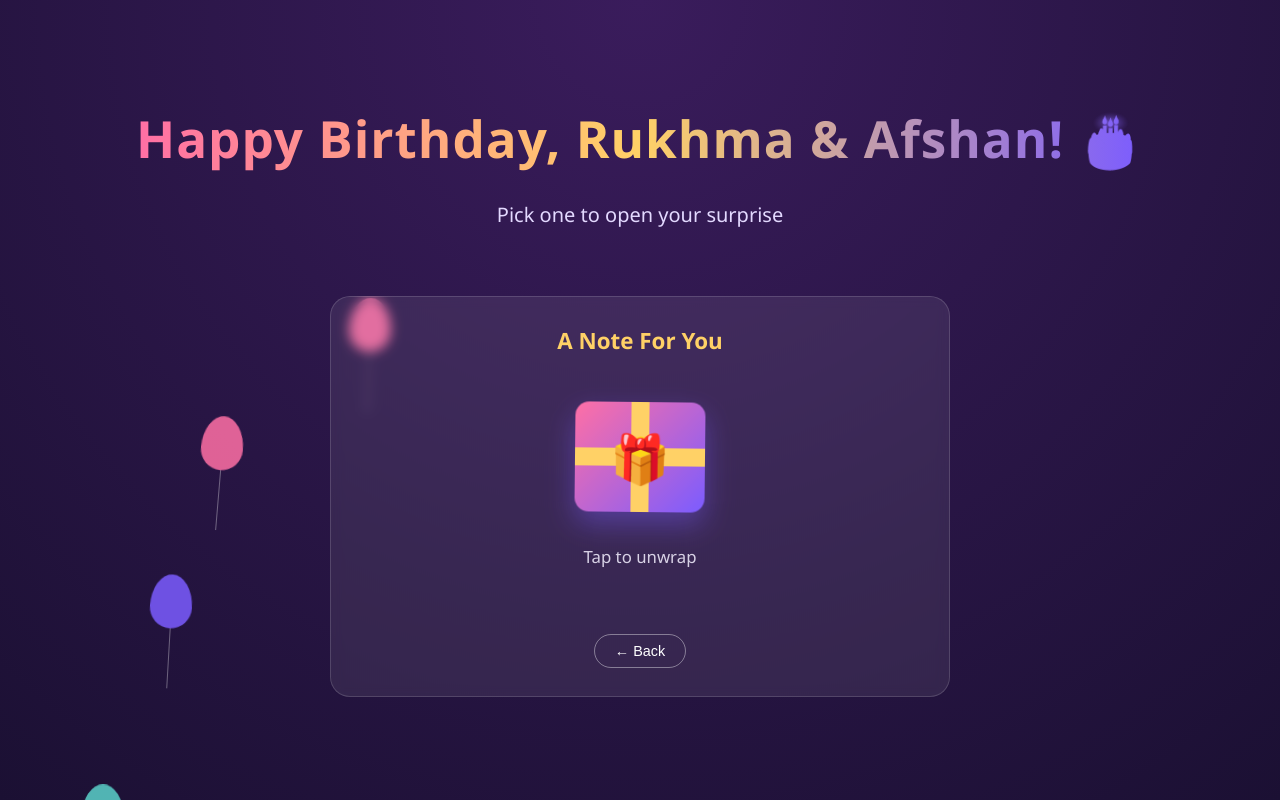
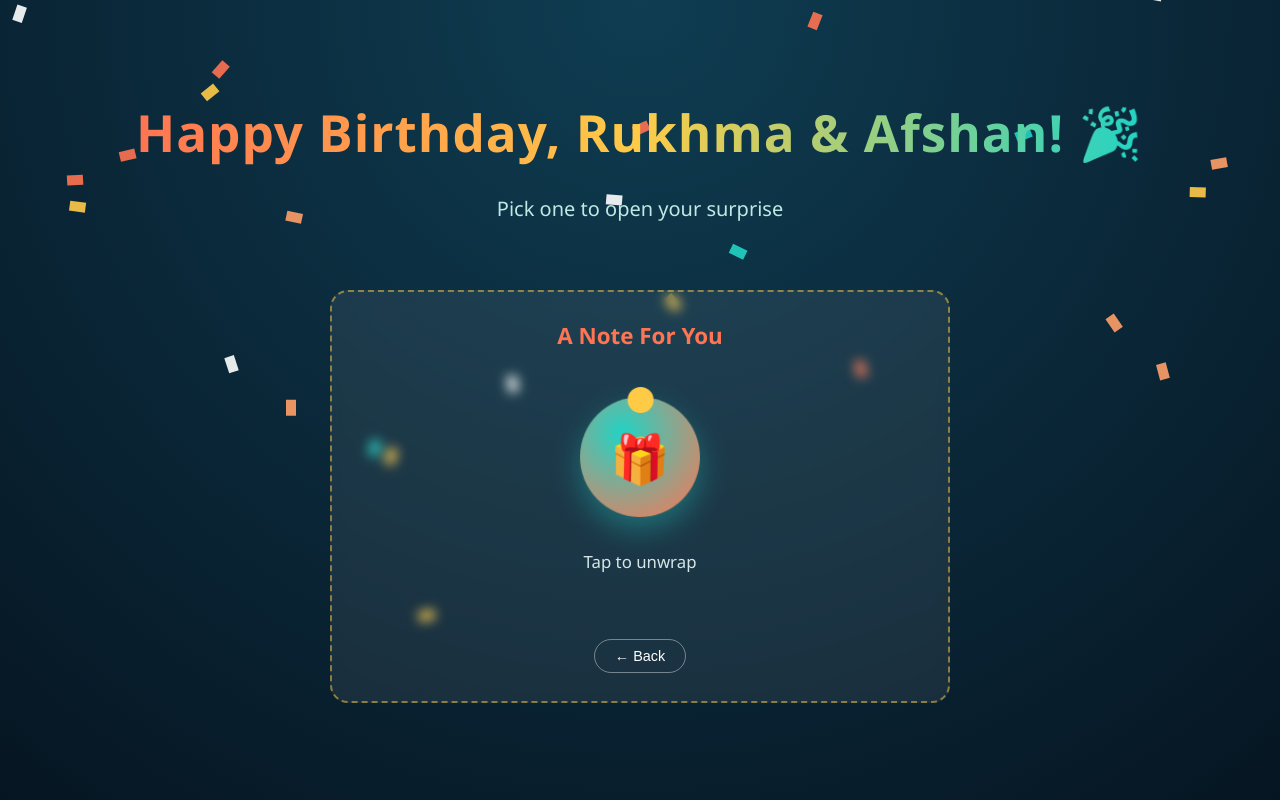
Before and after one commit to shoaibul0926/happy-birthday-rukhma-afshan, a plain HTML site: page index.html in a window 1280 px wide. Both pictures are taken after a click on the button "💌 Note". Drawn offline with Linux system fonts and the light colour scheme.

Commit message:
Switch to a distinct sunset/confetti theme instead of reusing Simran's site theme
Co-Authored-By: Claude Sonnet 5 <noreply@anthropic.com>

```diff
--- a/index.html
+++ b/index.html
@@ -6,11 +6,11 @@
 <title>Happy Birthday Rukhma & Afshan</title>
 <style>
   :root {
-    --pink: #ff6fa5;
-    --purple: #7b5cff;
-    --gold: #ffd166;
-    --bg-1: #1b1033;
-    --bg-2: #3a1c5c;
+    --coral: #ff7452;
+    --teal: #22d3c5;
+    --gold: #ffcb47;
+    --bg-1: #061522;
+    --bg-2: #0f3d52;
   }
 
   * { box-sizing: border-box; }
@@ -33,29 +33,19 @@
     z-index: 0;
   }
 
-  .balloon {
+  .confetti {
     position: absolute;
-    bottom: -120px;
-    width: 42px;
-    height: 54px;
-    border-radius: 50% 50% 50% 50% / 60% 60% 40% 40%;
-    opacity: 0.85;
-    animation: float 14s linear infinite;
-  }
-  .balloon::after {
-    content: "";
-    position: absolute;
-    left: 50%;
-    top: 100%;
-    width: 1px;
-    height: 60px;
-    background: rgba(255,255,255,0.4);
+    top: -40px;
+    width: 10px;
+    height: 16px;
+    opacity: 0.9;
+    animation: fall linear infinite;
   }
 
-  @keyframes float {
+  @keyframes fall {
     0%   { transform: translateY(0) translateX(0) rotate(0deg); }
-    50%  { transform: translateY(-55vh) translateX(20px) rotate(5deg); }
-    100% { transform: translateY(-115vh) translateX(-10px) rotate(-5deg); }
+    50%  { transform: translateY(55vh) translateX(25px) rotate(180deg); }
+    100% { transform: translateY(115vh) translateX(-15px) rotate(360deg); }
   }
 
   main {
@@ -73,18 +63,18 @@
   h1 {
     font-size: clamp(1.8rem, 7vw, 3.2rem);
     margin: 0 0 8px;
-    background: linear-gradient(90deg, var(--pink), var(--gold), var(--purple));
+    background: linear-gradient(90deg, var(--coral), var(--gold), var(--teal));
     -webkit-background-clip: text;
     background-clip: text;
     color: transparent;
     letter-spacing: 1px;
     opacity: 0;
-    animation: dropIn 0.8s 0.1s cubic-bezier(.34,1.56,.64,1) forwards;
+    animation: popIn 0.7s 0.1s cubic-bezier(.34,1.56,.64,1) forwards;
   }
 
   .subtitle {
     font-size: clamp(1rem, 3vw, 1.25rem);
-    color: #e3d9ff;
+    color: #bfe9e4;
     margin-bottom: 36px;
     opacity: 0;
     animation: fadeUp 0.7s 0.5s ease forwards;
@@ -99,10 +89,10 @@
     animation: fadeUp 0.7s 0.8s ease forwards;
   }
 
-  @keyframes dropIn {
-    0%   { opacity: 0; transform: translateY(-40px) scale(0.8); }
-    60%  { opacity: 1; transform: translateY(6px) scale(1.03); }
-    100% { opacity: 1; transform: translateY(0) scale(1); }
+  @keyframes popIn {
+    0%   { opacity: 0; transform: scale(0.5) rotate(-4deg); }
+    70%  { opacity: 1; transform: scale(1.08) rotate(1deg); }
+    100% { opacity: 1; transform: scale(1) rotate(0deg); }
   }
 
   @keyframes fadeUp {
@@ -112,23 +102,27 @@
 
   .choice-btn {
     font-size: 1.1rem;
-    font-weight: 600;
+    font-weight: 700;
     padding: 16px 34px;
-    border-radius: 999px;
+    border-radius: 14px;
     border: none;
     cursor: pointer;
-    color: #1b1033;
-    background: linear-gradient(135deg, var(--gold), var(--pink));
-    box-shadow: 0 8px 24px rgba(255, 111, 165, 0.35);
-    transition: transform 0.2s ease, box-shadow 0.2s ease;
+    color: #061522;
+    background: var(--gold);
+    box-shadow: 0 6px 0 #c99a23;
+    transition: transform 0.15s ease, box-shadow 0.15s ease;
   }
   .choice-btn:nth-child(2) {
-    background: linear-gradient(135deg, #a78bfa, var(--purple));
-    color: #fff;
-    box-shadow: 0 8px 24px rgba(123, 92, 255, 0.35);
+    background: var(--teal);
+    color: #052a27;
+    box-shadow: 0 6px 0 #16968c;
   }
   .choice-btn:hover {
-    transform: translateY(-3px) scale(1.03);
+    transform: translateY(2px);
+    box-shadow: 0 4px 0 #c99a23;
+  }
+  .choice-btn:nth-child(2):hover {
+    box-shadow: 0 4px 0 #16968c;
   }
 
   .card {
@@ -137,10 +131,10 @@
     width: 100%;
     margin-top: 32px;
     padding: 28px 26px;
-    border-radius: 20px;
-    background: rgba(255, 255, 255, 0.08);
+    border-radius: 18px;
+    background: rgba(255, 255, 255, 0.07);
     backdrop-filter: blur(6px);
-    border: 1px solid rgba(255, 255, 255, 0.15);
+    border: 2px dashed rgba(255, 203, 71, 0.5);
     animation: appear 0.4s ease;
   }
   .card.visible { display: block; }
@@ -153,14 +147,14 @@
   .card h2 {
     margin-top: 0;
     font-size: 1.4rem;
-    color: var(--gold);
+    color: var(--coral);
   }
 
   .card p {
     white-space: pre-line;
     line-height: 1.7;
     font-size: 1.05rem;
-    color: #f4f0ff;
+    color: #eafbf8;
   }
 
   .gift-wrap {
@@ -174,35 +168,26 @@
 
   .gift-box {
     position: relative;
-    width: 130px;
-    height: 110px;
+    width: 120px;
+    height: 120px;
     display: flex;
     align-items: center;
     justify-content: center;
     font-size: 3rem;
-    border-radius: 14px;
-    background: linear-gradient(135deg, var(--pink), var(--purple));
-    box-shadow: 0 12px 28px rgba(123, 92, 255, 0.4);
+    border-radius: 50%;
+    background: radial-gradient(circle at 35% 30%, var(--teal), var(--coral));
+    box-shadow: 0 12px 28px rgba(34, 211, 197, 0.35);
     animation: wiggle 2.2s ease-in-out infinite;
   }
-  .gift-box::before,
-  .gift-box::after {
+  .gift-box::before {
     content: "";
     position: absolute;
+    width: 26px;
+    height: 26px;
     background: var(--gold);
-  }
-  .gift-box::before {
-    width: 100%;
-    height: 18px;
-    top: 50%;
-    left: 0;
-    transform: translateY(-50%);
-  }
-  .gift-box::after {
-    width: 18px;
-    height: 100%;
+    border-radius: 50%;
+    top: -10px;
     left: 50%;
-    top: 0;
     transform: translateX(-50%);
   }
   .gift-box span {
@@ -210,23 +195,24 @@
     z-index: 1;
   }
   .gift-box.opening {
-    animation: popOpen 0.55s ease forwards;
+    animation: burstOpen 0.6s ease forwards;
   }
 
   @keyframes wiggle {
     0%, 100% { transform: rotate(-4deg); }
     50% { transform: rotate(4deg); }
   }
-  @keyframes popOpen {
+  @keyframes burstOpen {
     0%   { transform: scale(1) rotate(0deg); opacity: 1; }
-    40%  { transform: scale(1.25) rotate(-10deg); opacity: 1; }
-    100% { transform: scale(0.1) rotate(25deg); opacity: 0; }
+    30%  { transform: scale(1.3) rotate(10deg); opacity: 1; }
+    70%  { transform: scale(0.6) rotate(-18deg); opacity: 0.6; }
+    100% { transform: scale(0) rotate(40deg); opacity: 0; }
   }
 
   .gift-hint {
     font-size: 0.9rem;
-    color: #e3d9ff;
-    opacity: 0.85;
+    color: #bfe9e4;
+    opacity: 0.9;
   }
 
   .message {
@@ -292,14 +278,14 @@
     }
 
     .gift-box {
-      width: 110px;
-      height: 94px;
+      width: 100px;
+      height: 100px;
       font-size: 2.5rem;
     }
 
-    .balloon {
-      width: 32px;
-      height: 42px;
+    .confetti {
+      width: 8px;
+      height: 13px;
     }
   }
 </style>
@@ -309,7 +295,7 @@
 <div class="sky" id="sky"></div>
 
 <main>
-  <h1>Happy Birthday, Rukhma & Afshan! 🎂</h1>
+  <h1>Happy Birthday, Rukhma & Afshan! 🎉</h1>
   <p class="subtitle">Pick one to open your surprise</p>
 
   <div class="choices" id="choices">
@@ -364,7 +350,7 @@
     setTimeout(function () {
       gift.style.display = 'none';
       message.classList.add('visible');
-    }, 550);
+    }, 600);
   }
 
   function hideCards() {
@@ -373,18 +359,18 @@
     document.getElementById('choices').style.display = 'flex';
   }
 
-  (function createBalloons() {
-    const colors = ['#ff6fa5', '#ffd166', '#7b5cff', '#5ad1c9', '#ff9f68'];
+  (function createConfetti() {
+    const colors = ['#ff7452', '#22d3c5', '#ffcb47', '#ffffff', '#ff9f68'];
     const sky = document.getElementById('sky');
-    const count = 10;
+    const count = 30;
     for (let i = 0; i < count; i++) {
-      const b = document.createElement('div');
-      b.className = 'balloon';
-      b.style.left = (Math.random() * 100) + 'vw';
-      b.style.background = colors[i % colors.length];
-      b.style.animationDelay = (Math.random() * 14) + 's';
-      b.style.animationDuration = (10 + Math.random() * 8) + 's';
-      sky.appendChild(b);
+      const c = document.createElement('div');
+      c.className = 'confetti';
+      c.style.left = (Math.random() * 100) + 'vw';
+      c.style.background = colors[i % colors.length];
+      c.style.animationDelay = (Math.random() * 10) + 's';
+      c.style.animationDuration = (8 + Math.random() * 7) + 's';
+      sky.appendChild(c);
     }
   })();
 </script>
```
